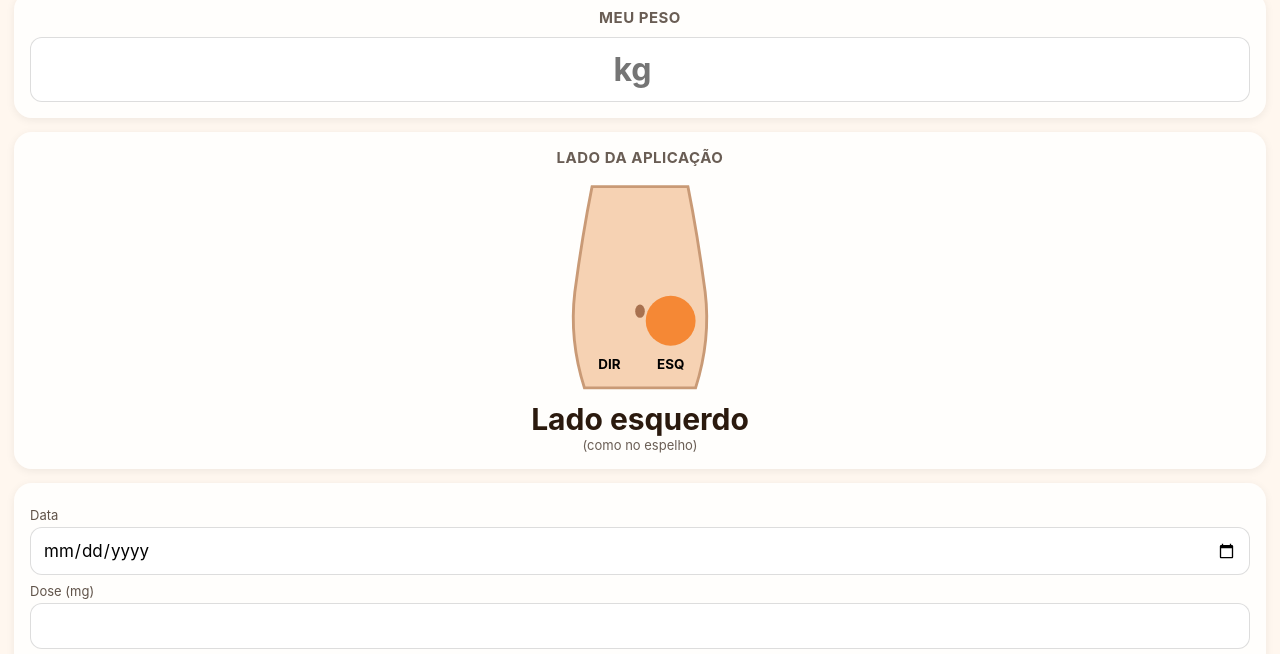
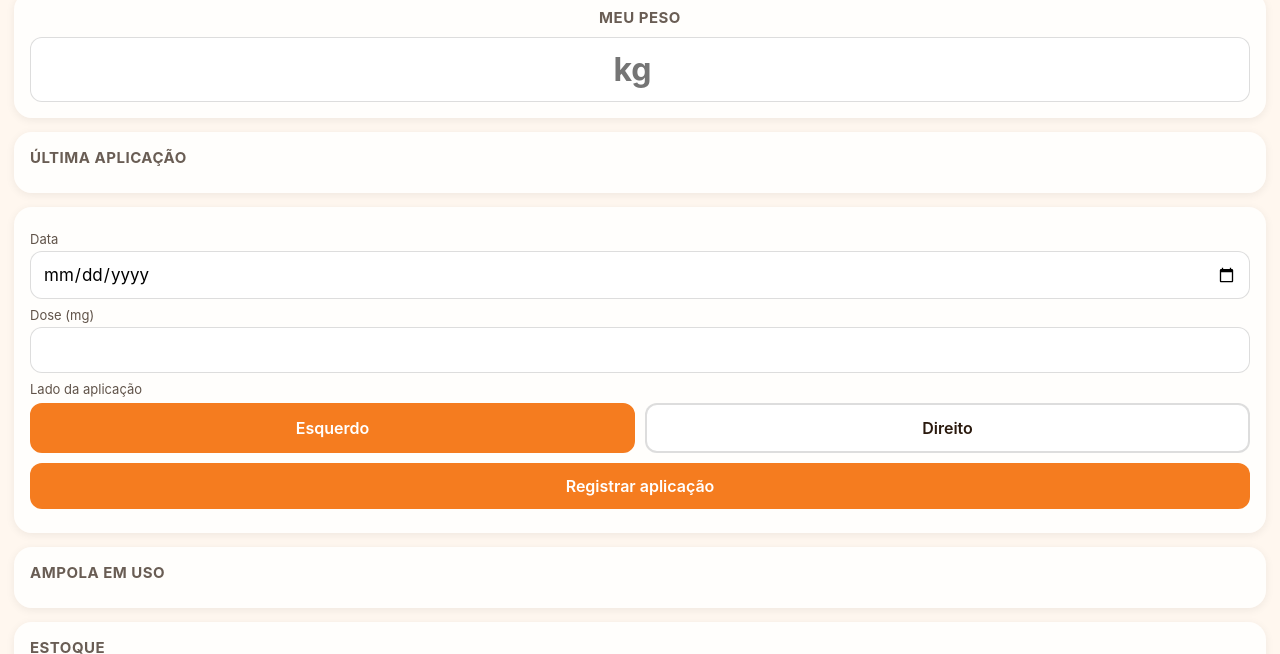
Before and after one commit to sophiafcfguedes-byte/moun-moun-, a website: page public/index.html in a window 1280 px wide. Both pictures are taken after a click on the button "Esquerdo". Shown: the part 80-734 px from the top of the page. Drawn offline with Linux system fonts and the light colour scheme; no server answers.

Commit message:
Troca desenho do corpo por tabela da última aplicação
Co-Authored-By: Claude Opus 5.5 <noreply@anthropic.com>
Claude-Session: https://claude.ai/code/session_01Wqw6488r3oTu6jc15r2xHf

```diff
--- a/public/index.html
+++ b/public/index.html
@@ -37,18 +37,9 @@ svg text{font-family:-apple-system,system-ui,sans-serif}
 
 <div class="card" style="text-align:center"><h2>Meu peso</h2><input id="peso" type="number" inputmode="decimal" step="0.1" placeholder="kg" style="font-size:32px;font-weight:700;text-align:center;color:var(--lar)"><div class="mini" id="pesoAnt"></div></div>
 
-<div class="card" style="text-align:center">
-  <h2>Lado da aplicação</h2>
-  <svg viewBox="0 0 240 230" width="230" id="boneco">
-    <path d="M70 10 Q60 60 52 120 Q46 170 62 220 L178 220 Q194 170 188 120 Q180 60 170 10 Z" fill="#f6d2b3" stroke="#c99a76" stroke-width="3"/>
-    <circle id="zE" cx="88" cy="150" r="26" fill="#f57c1f" opacity=".85"/>
-    <circle id="zD" cx="152" cy="150" r="26" fill="#f57c1f" opacity=".85"/>
-    <ellipse cx="120" cy="140" rx="5" ry="7" fill="#a8714f"/>
-    <text x="88" y="200" text-anchor="middle" font-size="14" font-weight="700">DIR</text>
-    <text x="152" y="200" text-anchor="middle" font-size="14" font-weight="700">ESQ</text>
-  </svg>
-  <div class="big" id="proxTxt"></div>
-  <div class="mini">(como no espelho)</div>
+<div class="card">
+  <h2>Última aplicação</h2>
+  <table style="width:100%;border-collapse:collapse;font-size:16px" id="tabUlt"></table>
 </div>
 
 <div class="card">
@@ -98,7 +89,7 @@ async function api(rota,b){
 }
 function sair(){localStorage.removeItem("mmpin");$("pin").value="";$("pinbox").style.display="flex"}
 function salvarPin(){localStorage.setItem('mmpin',$('pin').value);$('pinbox').style.display='none';api('estado')}
-function setLado(l){lado=l;$('zD').style.display=l==='E'?'':'none';$('zE').style.display=l==='D'?'':'none';$('proxTxt').textContent='Lado '+(l==='E'?'esquerdo':'direito');$('bE').classList.toggle('on',l==='E');$('bD').classList.toggle('on',l==='D')}
+function setLado(l){lado=l;$('bE').classList.toggle('on',l==='E');$('bD').classList.toggle('on',l==='D')}
 const fmtData=s=>new Date(s).toLocaleDateString('pt-BR',{day:'2-digit',month:'2-digit',year:'2-digit'});
 function render(){
   const c=S.config,a=S.ampolaAtual;
@@ -112,6 +103,8 @@ function render(){
   $('nAmp').textContent=S.estoque.ampolas;$('nSer').textContent=S.estoque.seringas;
   const ult=S.aplicacoes.slice().sort((a,b)=>a.data.localeCompare(b.data)).pop();
   {const pp=S.aplicacoes.filter(x=>x.peso).sort((a,b)=>a.data.localeCompare(b.data)).pop();$('pesoAnt').textContent=pp?'Último registro: '+pp.peso+' kg em '+fmtData(pp.data):'';}
+  {const td='style="padding:9px 4px;border-bottom:1px solid #0001"';const L=x=>x==='E'?'Esquerdo':'Direito';
+   $('tabUlt').innerHTML=ult?`<tr><td ${td}>Local</td><td ${td}><b>${L(ult.lado)}</b></td></tr><tr><td ${td}>Data</td><td ${td}>${fmtData(ult.data)}</td></tr><tr><td ${td}>Dose</td><td ${td}>${ult.mg} mg</td></tr><tr><td ${td}>Próxima</td><td ${td} style="color:var(--lar);font-weight:700">${L(S.proximoLado)}</td></tr>`:'<tr><td class="mini">Nenhuma aplicação ainda</td></tr>';}
   $('sub').textContent=ult?`Última: ${fmtData(ult.data)} · ${ult.lado==='E'?'esquerdo':'direito'} · ${ult.mg} mg`:'Nenhuma aplicação ainda';
   let comp='';
   if(S.avisos.ampola)comp+=`<div>💉 Ampola <button onclick="comprei('ampola')">Comprei</button></div>`;
```
